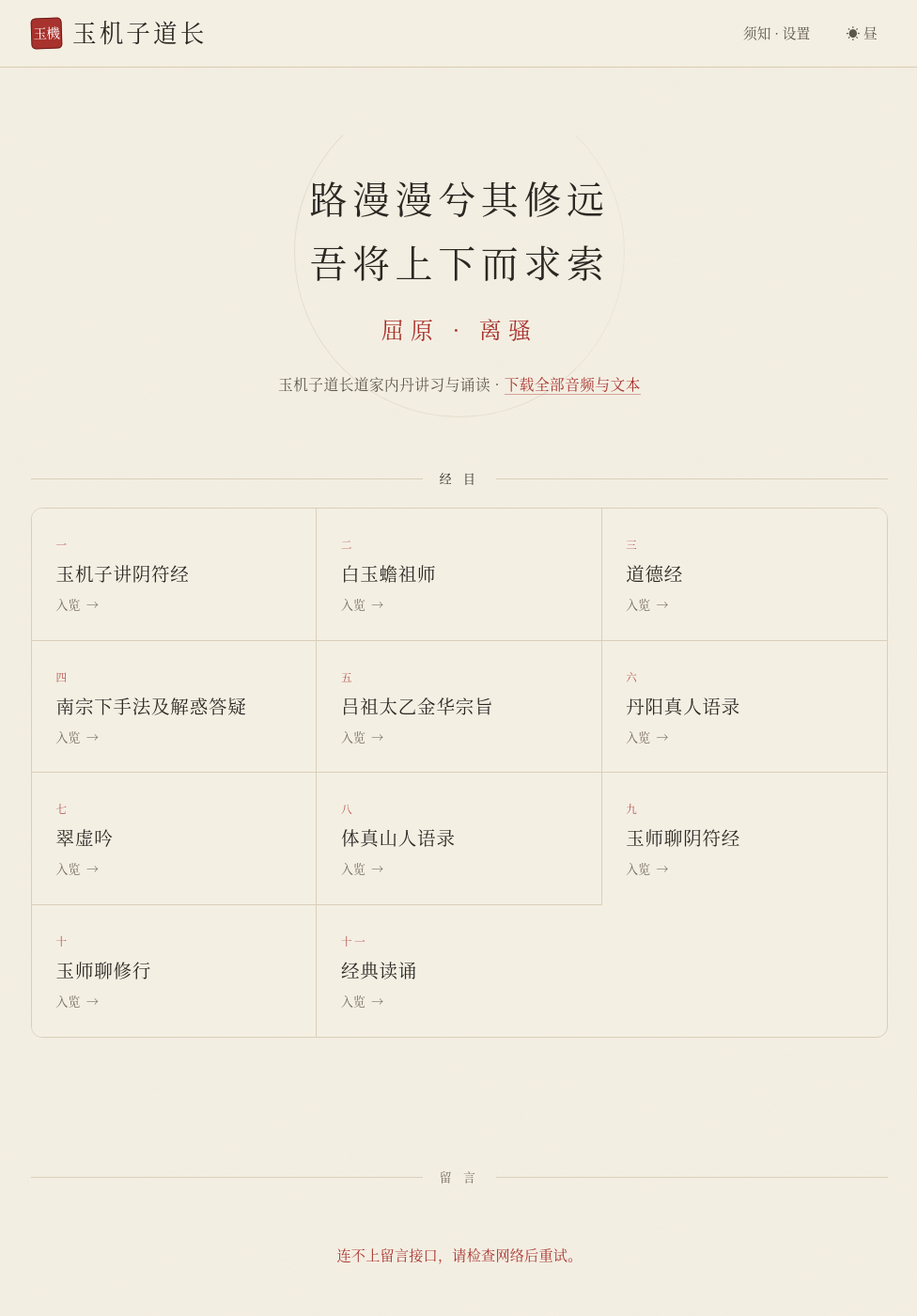
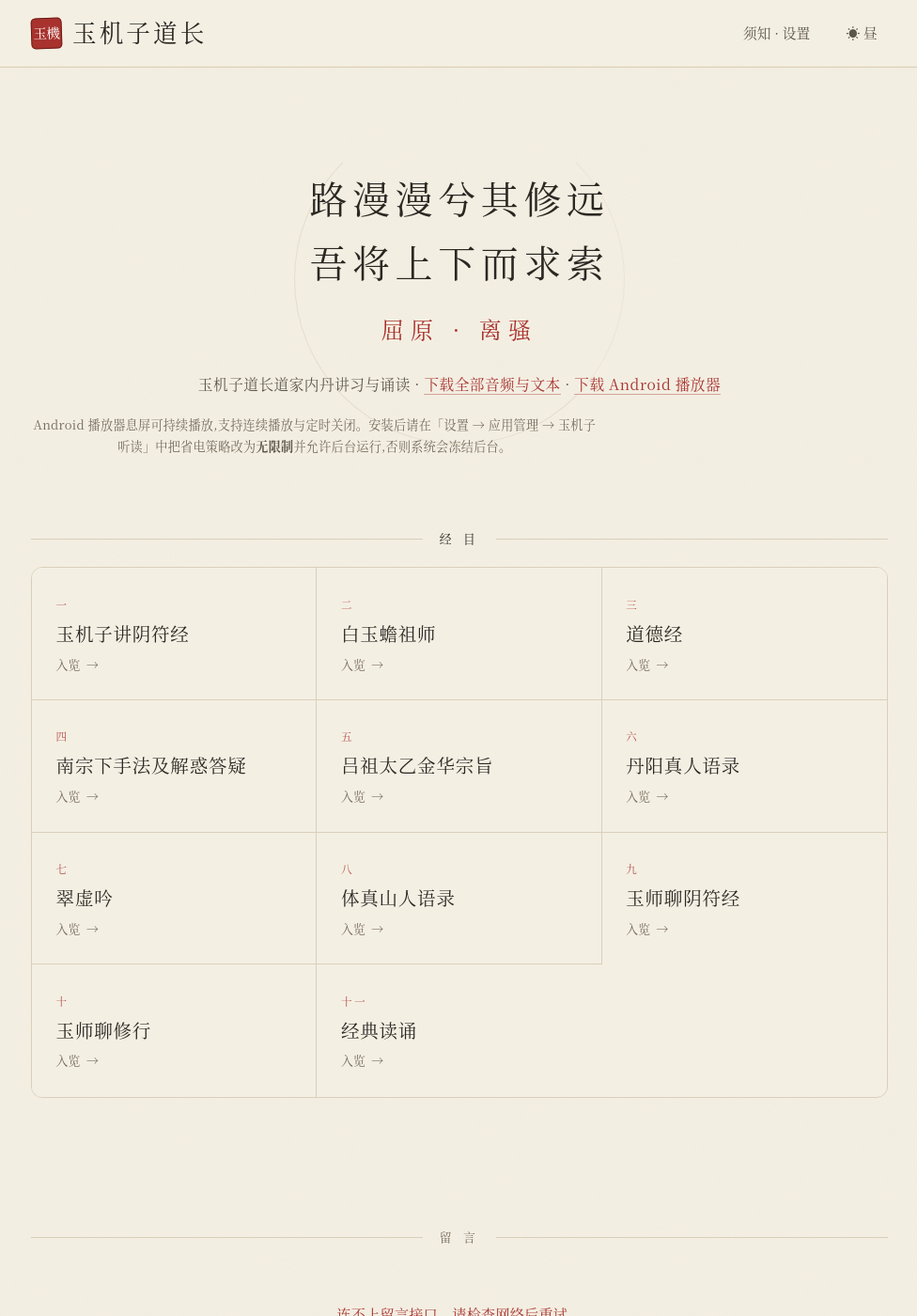
Before and after one commit to guci314/yujizi, a Jekyll site: the page built from index.html, in a window 1280 px wide and 1400 px high. Shown: the whole window at 94% size, without its empty margins (151-1127 px from the left). Built offline with Jekyll 4.4.1, drawn with Linux system fonts in a browser that asks for light colours.

Commit message:
feat: 主页挂 Android 播放器下载链接
APK 放进仓库走 GitHub Pages(方案 A),与音频同源,无外部依赖。

- downloads/yujizi-listener.apk(7.2MB,debug 签名,minSdk 26)
- 主页下载行加「下载 Android 播放器」,与既有「下载全部音频与文本」并列
- 链接下方加一行安装提示:必须把省电策略改为「无限制」并允许后台运行,
  否则小米/澎湃OS 会冻结后台,息屏播放照样断 —— 这是最容易漏掉的一步

Jekyll 未配置 exclude,downloads/ 会原样发布,APK 作为静态文件可直接下载。

```diff
--- a/index.html
+++ b/index.html
@@ -9,7 +9,8 @@ hide_title: true
         路漫漫兮其修远<br>吾将上下而求索
         <span class="src">屈原 · 离骚</span>
     </p>
-    <p class="sub">玉机子道长道家内丹讲习与诵读 · <a href="https://codeload.github.com/guci314/yujizi/zip/refs/heads/main">下载全部音频与文本</a></p>
+    <p class="sub">玉机子道长道家内丹讲习与诵读 · <a href="https://codeload.github.com/guci314/yujizi/zip/refs/heads/main">下载全部音频与文本</a> · <a href="/downloads/yujizi-listener.apk" download>下载 Android 播放器</a></p>
+<p class="apk-note">Android 播放器息屏可持续播放,支持连续播放与定时关闭。安装后请在「设置 → 应用管理 → 玉机子听读」中把省电策略改为<b>无限制</b>并允许后台运行,否则系统会冻结后台。</p>
 </section>
 
 <p class="section-rule">经 目</p>
--- a/style.css
+++ b/style.css
@@ -191,6 +191,12 @@ main { position: relative; z-index: 1; }
 .proem .epigraph .src { display:block; margin-top:1.1rem; font-size:.6em; color: var(--cinnabar); letter-spacing:.3em; }
 .proem .sub { position: relative; margin-top: 1.4rem; color: var(--ink-soft); font-size: .98rem; letter-spacing: .03em; }
 .proem .sub a { border-bottom: 1px solid color-mix(in srgb, var(--cinnabar) 40%, transparent); }
+/* APK 安装提示:藏在下载链接下方,别让首页因为一段说明而变重 */
+.proem .apk-note {
+  position: relative; margin-top: .7rem; max-width: 46em;
+  color: var(--ink-faint); font-size: .82rem; line-height: 1.75; letter-spacing: .02em;
+}
+.proem .apk-note b { color: var(--ink-soft); font-weight: 600; }
 
 .section-rule {
   display: flex; align-items: center; gap: 1.1rem;
```
Also changed, not shown: 1 other file.
